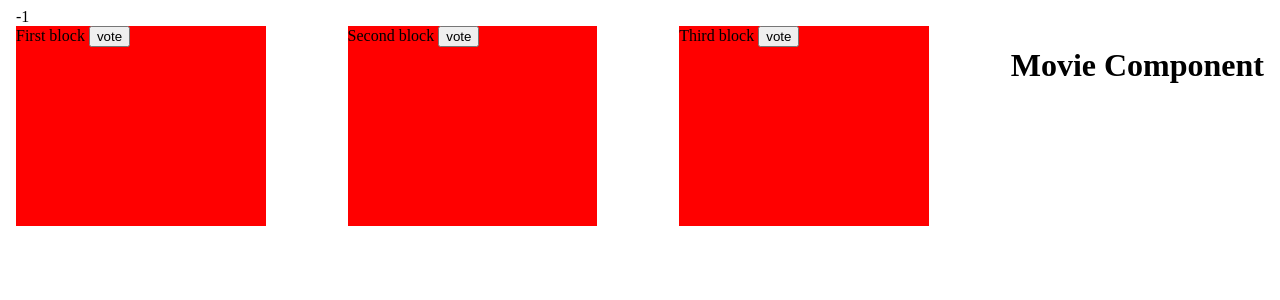
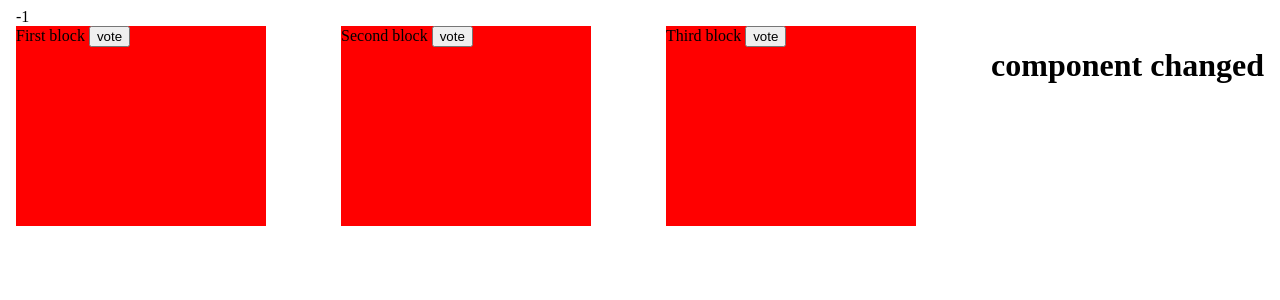
Before and after one commit to pavanbhat1999/my-first-angular-app, an Angular app: page / in a window 1280 px wide. Shown: the top 300 px of the page. Built offline with nearby package versions, Linux system fonts and the light colour scheme.

Commit message:
desc changed

```diff
--- a/src/app/app.component.ts
+++ b/src/app/app.component.ts
@@ -7,7 +7,7 @@ import { Component } from '@angular/core';
 })
 export class AppComponent {
   title = 'my-first-angular-app';
-  movie : string = "Movie Component";
+  movie : string = "component changed";
   index: number = -1;
   voteClick(id: number, event) {
     if (this.index === id) {
```
